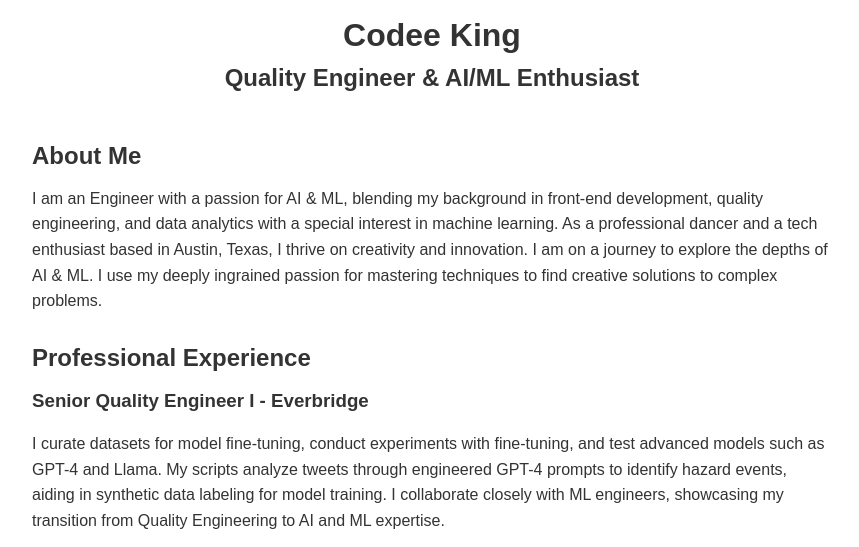
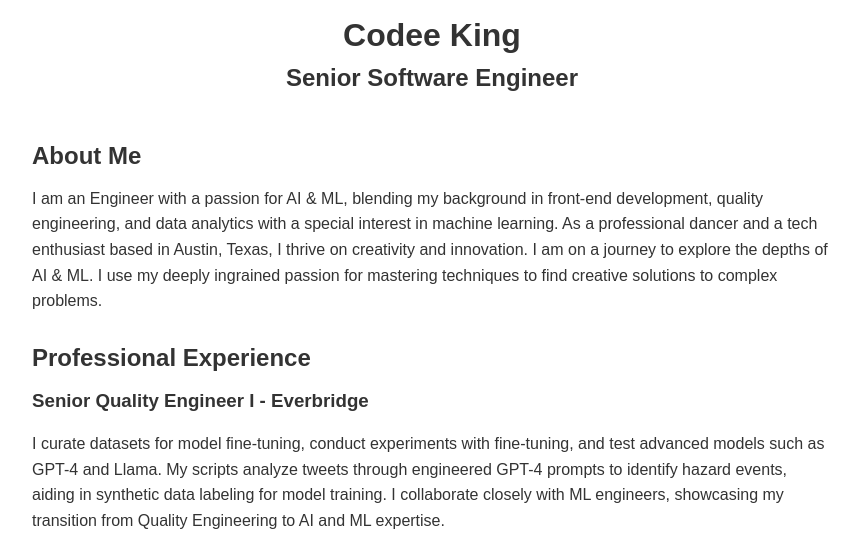
Before and after one commit to Codeebk/website, a plain HTML site: page index.html in a window 1280 px wide. Shown: the part 192-739 px from the top of the page, without its empty margins (208-1067 px from the left). Drawn offline with Linux system fonts and the light colour scheme.

Commit message:
Update index.html

```diff
--- a/index.html
+++ b/index.html
@@ -28,7 +28,7 @@
         <header>
             <img src="P1230250.JPG" alt="Codee King Headshot" class="headshot">
             <h1>Codee King</h1>
-            <h2>Quality Engineer & AI/ML Enthusiast</h2>
+            <h2>Senior Software Engineer</h2>
         </header>
         <div class="section">
             <h2>About Me</h2>
```
